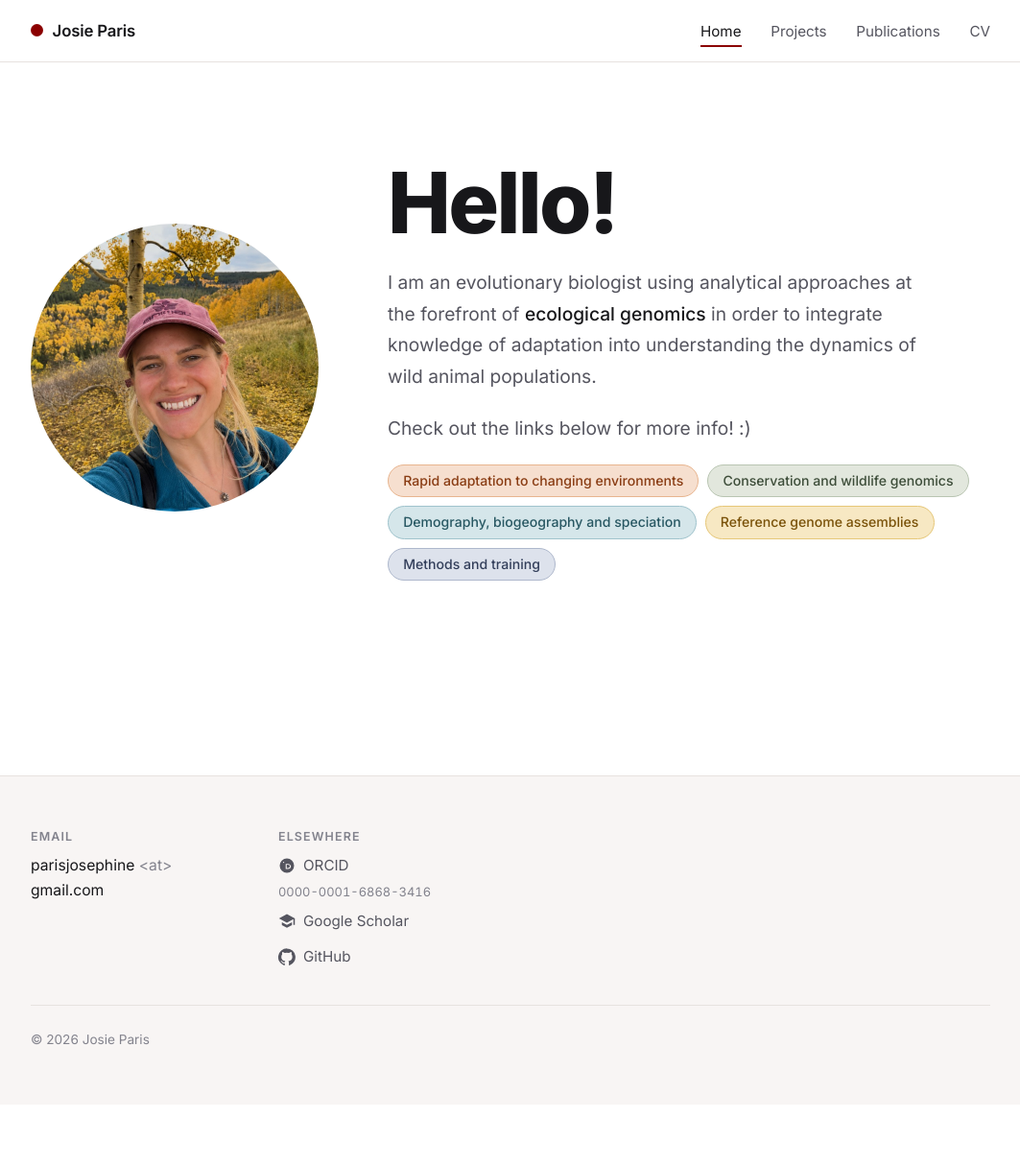
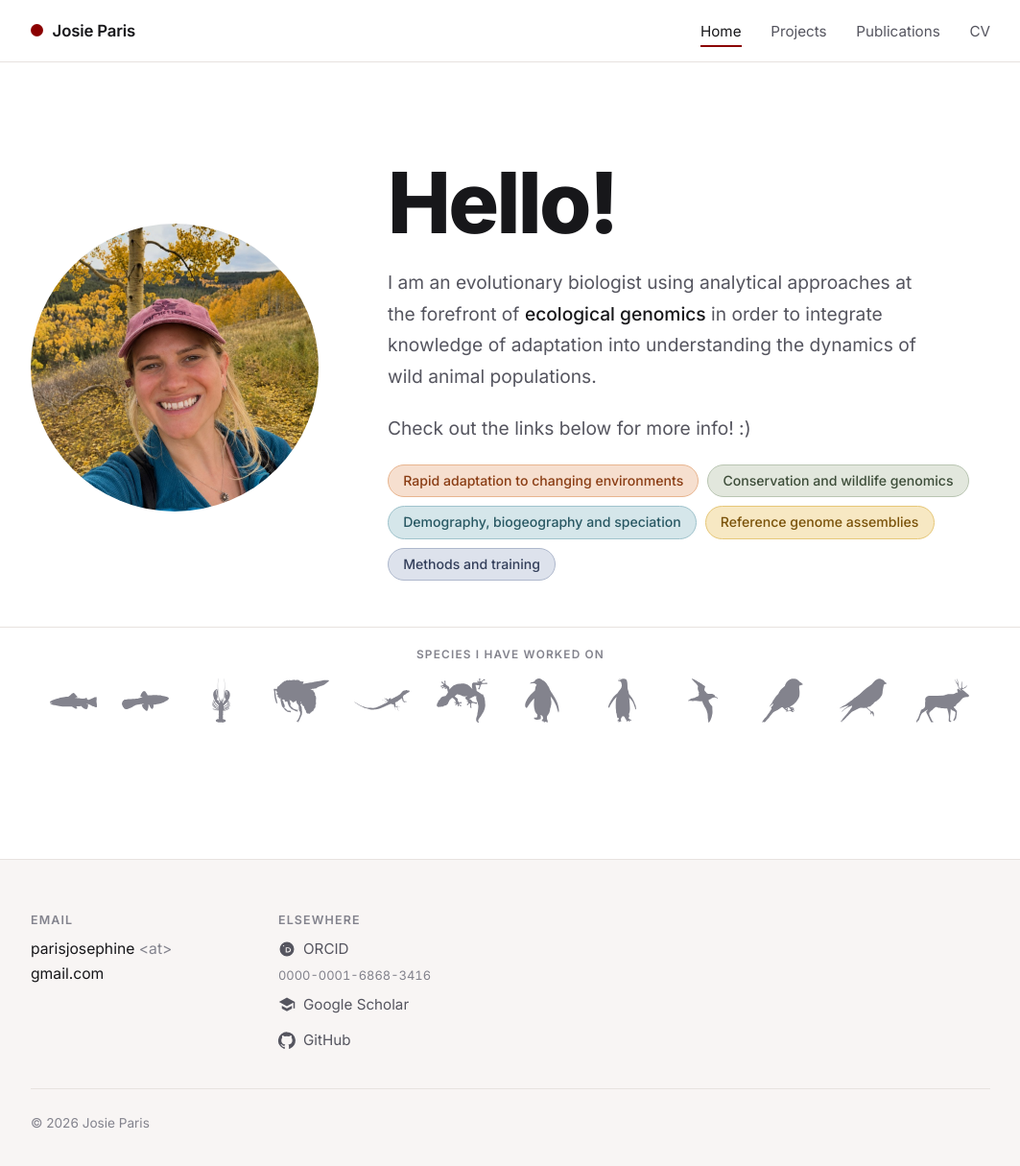
Before and after one commit to josieparis/josieparis.github.io, a Jekyll site: the page built from index.html, in a window 1280 px wide and 1238 px high. Shown: the top 1215 px of the window at 96% size, without its empty margins (108-1171 px from the left). Built offline with Jekyll 4.4.1, drawn with Linux system fonts in a browser that asks for light colours.

Commit message:
Home: strip of study-species silhouettes linking into the projects page
Co-Authored-By: Claude Opus 5 <noreply@anthropic.com>

```diff
--- a/assets/css/main.css
+++ b/assets/css/main.css
@@ -228,6 +228,28 @@ main { min-height: 60vh; padding-bottom: 5rem; }
   display: flex; flex-wrap: wrap; gap: .55rem;
   list-style: none; margin: 1.25rem 0 0; padding: 0;
 }
+
+.menagerie-wrap { margin-top: -.5rem; margin-bottom: clamp(2rem, 5vw, 3.5rem); border-top: 1px solid var(--line); }
+.menagerie {
+  display: flex; flex-wrap: wrap; justify-content: center; align-items: center;
+  gap: .4rem .9rem; list-style: none; margin: 0; padding: 1.25rem 0 0;
+  border-top: 1px solid var(--line);
+}
+.menagerie__label {
+  margin: 1.1rem 0 0; text-align: center;
+  font-size: .74rem; font-weight: 600; letter-spacing: .1em; text-transform: uppercase; color: var(--ink-3);
+}
+.menagerie__label + .menagerie { border-top: 0; padding-top: .6rem; }
+.menagerie a { display: block; padding: .35rem; border-radius: 8px; }
+.menagerie__sil {
+  display: block; width: calc(58px * var(--sil-scale, 1)); height: 46px;
+  background-color: var(--ink-3);
+  -webkit-mask: var(--sil) center / contain no-repeat;
+          mask: var(--sil) center / contain no-repeat;
+  transition: background-color .15s ease, transform .15s ease;
+}
+.menagerie a:hover .menagerie__sil { background-color: var(--accent-ink); transform: translateY(-2px); }
+.visually-hidden { position: absolute; width: 1px; height: 1px; overflow: hidden; clip: rect(0 0 0 0); white-space: nowrap; }
 
 /* Theme pills (home page + projects jump-links). Colour comes from data-colour. */
 .theme-pill {
--- a/index.html
+++ b/index.html
@@ -27,3 +27,18 @@ title: Home
     </div>
   </div>
 </section>
+
+{%- comment -%} The species I work on, as a strip of silhouettes; each links to its card on the projects page. {%- endcomment -%}
+<section class="wrap menagerie-wrap" aria-label="Study species">
+  <p class="menagerie__label">Species I have worked on</p>
+  <ul class="menagerie">
+    {%- for m in site.data.menagerie -%}
+    <li>
+      <a href="{{ '/projects/' | relative_url }}#{{ m.theme }}" title="{{ m.title }}">
+        <span class="menagerie__sil" style="--sil: url('{{ m.silhouette | prepend: '/assets/img/phylopic/' | relative_url }}'){% if m.scale %}; --sil-scale: {{ m.scale }}{% endif %}"></span>
+        <span class="visually-hidden">{{ m.title }}</span>
+      </a>
+    </li>
+    {%- endfor -%}
+  </ul>
+</section>
```
Also changed, not shown: _data/menagerie.yml (added, +14 -0 lines).
